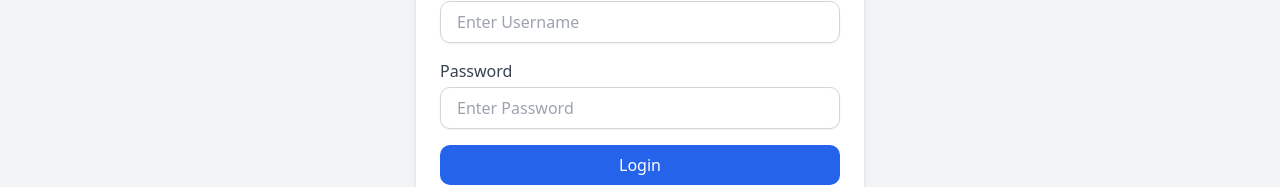
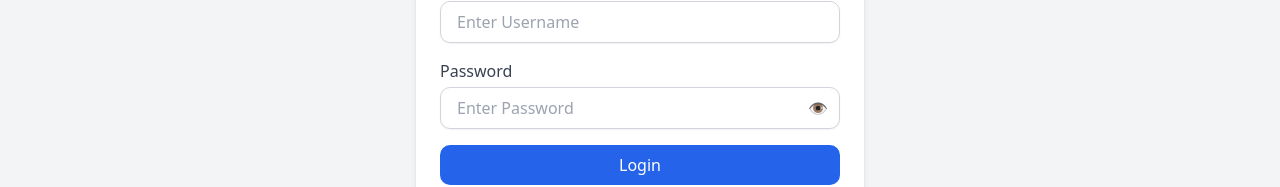
Before and after one commit to Scorpio-2410/MoodMovies, a React (Vite) app in the folder ReactApp/reactapp.client/: page / in a window 1280 px wide. Shown: the part 373-560 px from the top of the page. Built offline with nearby package versions, Linux system fonts and the light colour scheme.

Commit message:
Added password visibility toggle option to allow user to see & hide their passwords when typing

```diff
--- a/ReactApp/reactapp.client/src/pages/LoginPage.jsx
+++ b/ReactApp/reactapp.client/src/pages/LoginPage.jsx
@@ -1,19 +1,29 @@
 import { useForm } from "react-hook-form";
+import { useState } from "react";
+import { useNavigate } from "react-router-dom"; // Import useNavigate
 
 export default function LoginPage() {
   const {
     register,
     handleSubmit,
-    watch,
     formState: { errors },
   } = useForm();
+  const [showPassword, setShowPassword] = useState(false);
+  const navigate = useNavigate();
 
   const onSubmit = (data) => {
     console.log("Login Data: ", data);
     // Handle your login logic here (e.g., API call)
   };
 
-  console.log(watch("username")); // Watch username input value
+  // Toggle password visibility
+  const togglePasswordVisibility = () => {
+    setShowPassword(!showPassword);
+  };
+
+  const handleSignupClick = () => {
+    navigate("/register");
+  };
 
   return (
     <div className="min-h-screen flex items-center justify-center bg-gray-100">
@@ -23,25 +33,34 @@ export default function LoginPage() {
         <form onSubmit={handleSubmit(onSubmit)} className="space-y-4">
           {/* Username field */}
           <div>
-            <label className="block text-gray-700">Username</label>
+            <label className="block text-gray-700 mb-1">Username</label>
             <input
               type="text"
               placeholder="Enter Username"
-              className="mt-1 block w-full px-4 py-2 border border-gray-300 rounded-md shadow-sm focus:ring-indigo-500 focus:border-indigo-500"
+              className="block w-full px-4 py-2 border border-gray-300 rounded-md shadow-sm focus:ring-indigo-500 focus:border-indigo-500"
               {...register("username", { required: "Username is required" })}
             />
             {errors.username && <span className="text-red-500">{errors.username.message}</span>}
           </div>
 
-          {/* Password field */}
+          {/* Password field with eye button */}
           <div>
-            <label className="block text-gray-700">Password</label>
-            <input
-              type="password"
-              placeholder="Enter Password"
-              className="mt-1 block w-full px-4 py-2 border border-gray-300 rounded-md shadow-sm focus:ring-indigo-500 focus:border-indigo-500"
-              {...register("password", { required: "Password is required" })}
-            />
+            <label className="block text-gray-700 mb-1">Password</label>
+            <div className="relative">
+              <input
+                type={showPassword ? "text" : "password"}
+                placeholder="Enter Password"
+                className="block w-full px-4 py-2 border border-gray-300 rounded-md shadow-sm focus:ring-indigo-500 focus:border-indigo-500"
+                {...register("password", { required: "Password is required" })}
+              />
+              <button
+                type="button"
+                className="absolute inset-y-0 right-3 flex items-center"
+                onClick={togglePasswordVisibility}
+              >
+                {showPassword ? "🙈" : "👁️"}
+              </button>
+            </div>
             {errors.password && <span className="text-red-500">{errors.password.message}</span>}
           </div>
 
@@ -64,9 +83,9 @@ export default function LoginPage() {
 
         <div className="mt-2 text-center">
           <span className="text-sm text-gray-700">Don't have an account?</span>
-          <a href="/signup" className="ml-1 text-sm text-indigo-600 hover:underline">
+          <button onClick={handleSignupClick} className="ml-1 text-sm text-indigo-600 hover:underline">
             Sign Up
-          </a>
+          </button>
         </div>
       </div>
     </div>
```
